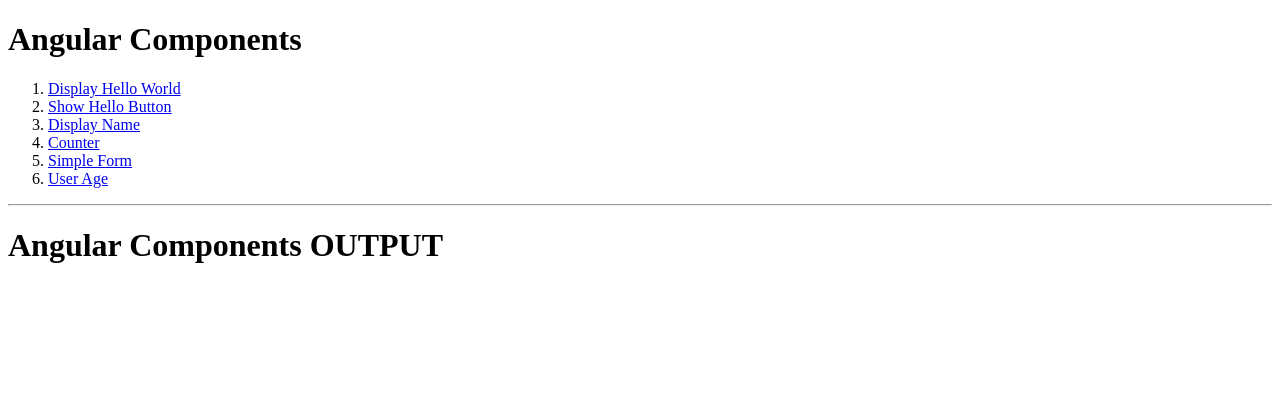
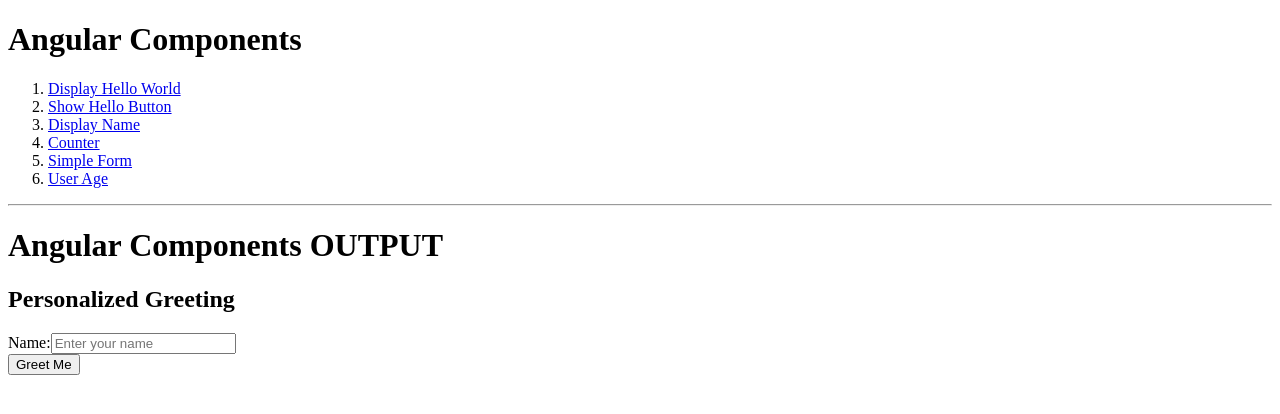
Before and after one commit to SVFC-Travel-Booking-System/Angular-Components, an Angular app: page /user-greeting in a window 1280 px wide. Before the commit this address led to /. Shown: the top 414 px of the page. Built offline with nearby package versions, Linux system fonts and the light colour scheme.

Commit message:
#7 Show greeting message

```diff
--- a/src/app/app-routing.module.ts
+++ b/src/app/app-routing.module.ts
@@ -6,6 +6,7 @@
 import { CounterComponent } from './components/counter/counter.component';
 import { SimpleformComponent } from './components/simpleform/simpleform.component';
 import { UserageComponent } from './components/userage/userage.component';
+import { UsergreetingComponent } from './components/usergreeting/usergreeting.component';
 
 
 const routes: Routes = [
@@ -15,6 +16,7 @@
   { path: 'counter', component: CounterComponent },
   { path: 'simple-form', component: SimpleformComponent },
   { path: 'user-age', component: UserageComponent },
+  { path: 'user-greeting', component: UsergreetingComponent },
 
 
 ];
--- a/src/app/app.module.ts
+++ b/src/app/app.module.ts
@@ -10,6 +10,7 @@
 import { CounterComponent } from './components/counter/counter.component';
 import { SimpleformComponent } from './components/simpleform/simpleform.component';
 import { UserageComponent } from './components/userage/userage.component';
+import { UsergreetingComponent } from './components/usergreeting/usergreeting.component';
 
 @NgModule({
   declarations: [
@@ -20,6 +21,7 @@
     CounterComponent,
     SimpleformComponent,
     UserageComponent,
+    UsergreetingComponent,
 
 
 
--- /dev/null
+++ b/src/app/components/usergreeting/usergreeting.component.html
@@ -0,0 +1,18 @@
+<div>
+    <h2>Personalized Greeting</h2>
+
+    <!-- Form -->
+    <form (ngSubmit)="generateGreeting()">
+        <div>
+            <label for="name">Name:</label>
+            <input id="name" type="text" [(ngModel)]="name" name="name" placeholder="Enter your name" required />
+        </div>
+
+        <button type="submit">Greet Me</button>
+    </form>
+
+    <!-- Display personalized greeting -->
+    <div *ngIf="greetingMessage">
+        <h3>{{ greetingMessage }}</h3>
+    </div>
+</div>
--- /dev/null
+++ b/src/app/components/usergreeting/usergreeting.component.ts
@@ -0,0 +1,21 @@
+import { Component } from '@angular/core';
+
+@Component({
+  selector: 'app-usergreeting',
+  templateUrl: './usergreeting.component.html',
+  styleUrl: './usergreeting.component.css'
+})
+export class UsergreetingComponent {
+  name: string = '';
+  greetingMessage: string = '';
+
+  // Method to generate a personalized greeting
+  generateGreeting() {
+    if (this.name.trim()) {
+      this.greetingMessage = `Hello, ${this.name}!`;
+    } else {
+      this.greetingMessage = 'Please enter your name.';
+    }
+  }
+
+}
```
Also changed, not shown: src/app/components/usergreeting/usergreeting.component.css (added), 1 other file (tests, documents, lock files or other folders).
